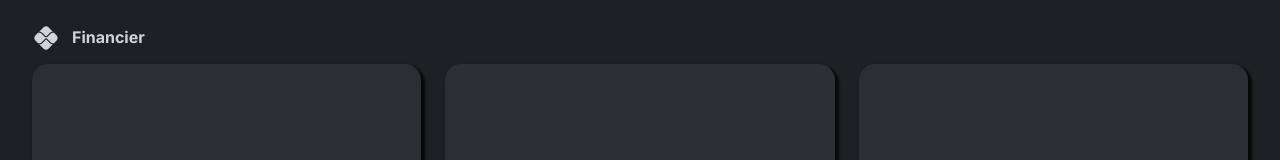
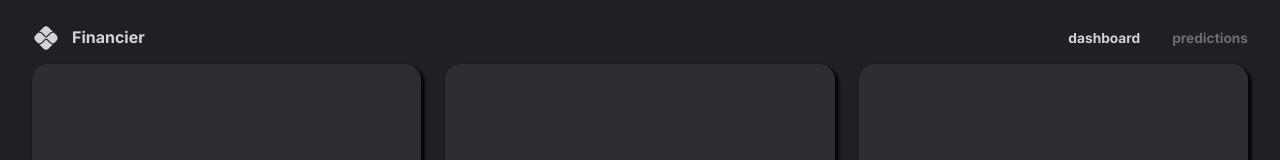
Before and after one commit to Shumaher70/fin-dashbord, a React (Vite) app in the folder client/: page / in a window 1280 px wide. Shown: the top 160 px of the page. Built offline with nearby package versions, Linux system fonts and the light colour scheme.

Commit message:
add:client/navbar: Name's link has been added

```diff
--- a/client/src/scenes/navbar/index.tsx
+++ b/client/src/scenes/navbar/index.tsx
@@ -32,9 +32,12 @@ const Navbar = () => {
                         selected === 'dashboard'
                            ? 'inherit'
                            : palette.grey[700],
+                     textDecoration: 'inherit',
                   }}
                   onClick={() => setSelected('dashboard')}
-               />
+               >
+                  dashboard
+               </Link>
             </Box>
             <Box
                sx={{
@@ -48,9 +51,12 @@ const Navbar = () => {
                         selected === 'predictions'
                            ? 'inherit'
                            : palette.grey[700],
+                     textDecoration: 'inherit',
                   }}
                   onClick={() => setSelected('predictions')}
-               />
+               >
+                  predictions
+               </Link>
             </Box>
          </FlexBetween>
       </FlexBetween>
```
